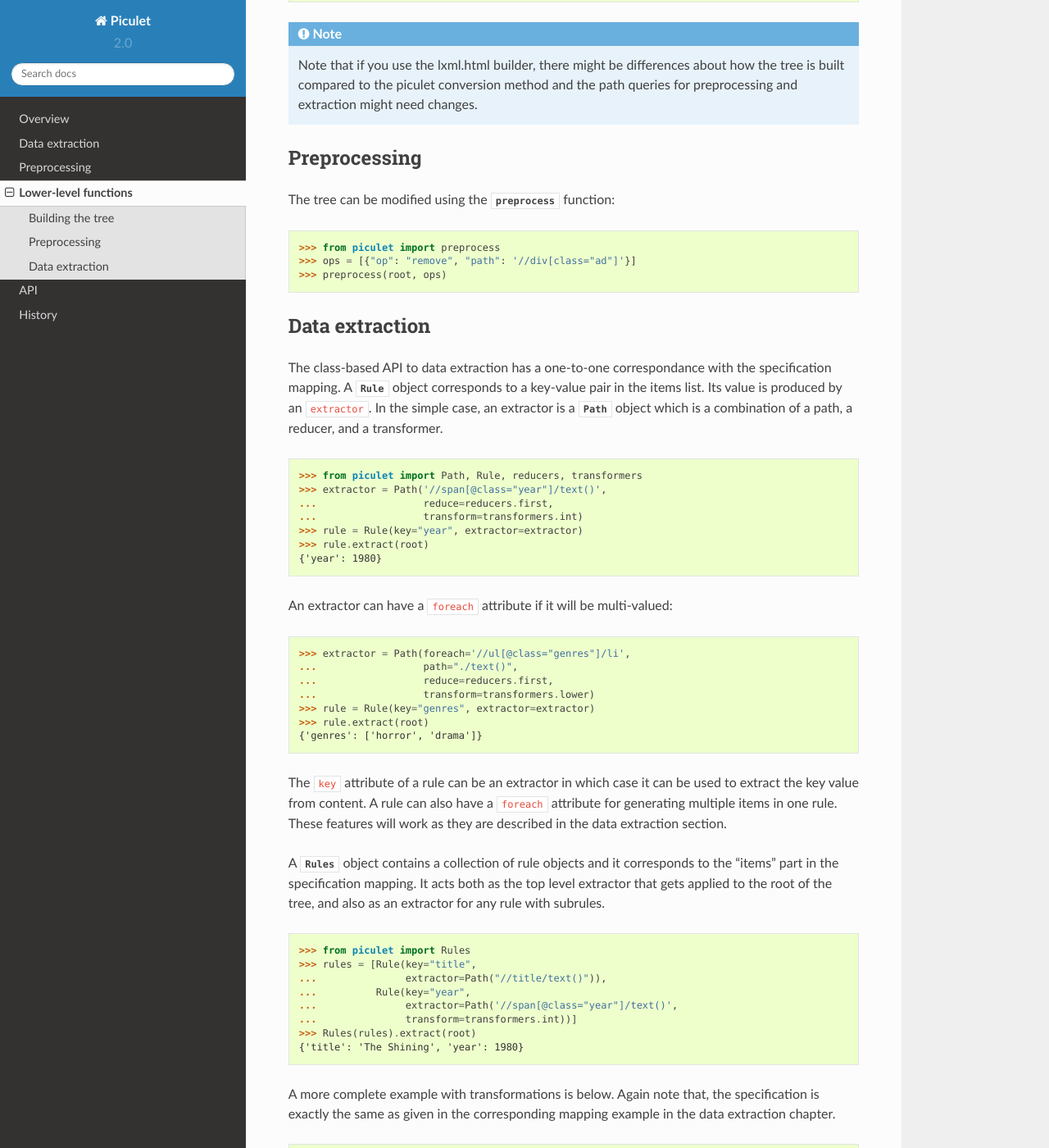
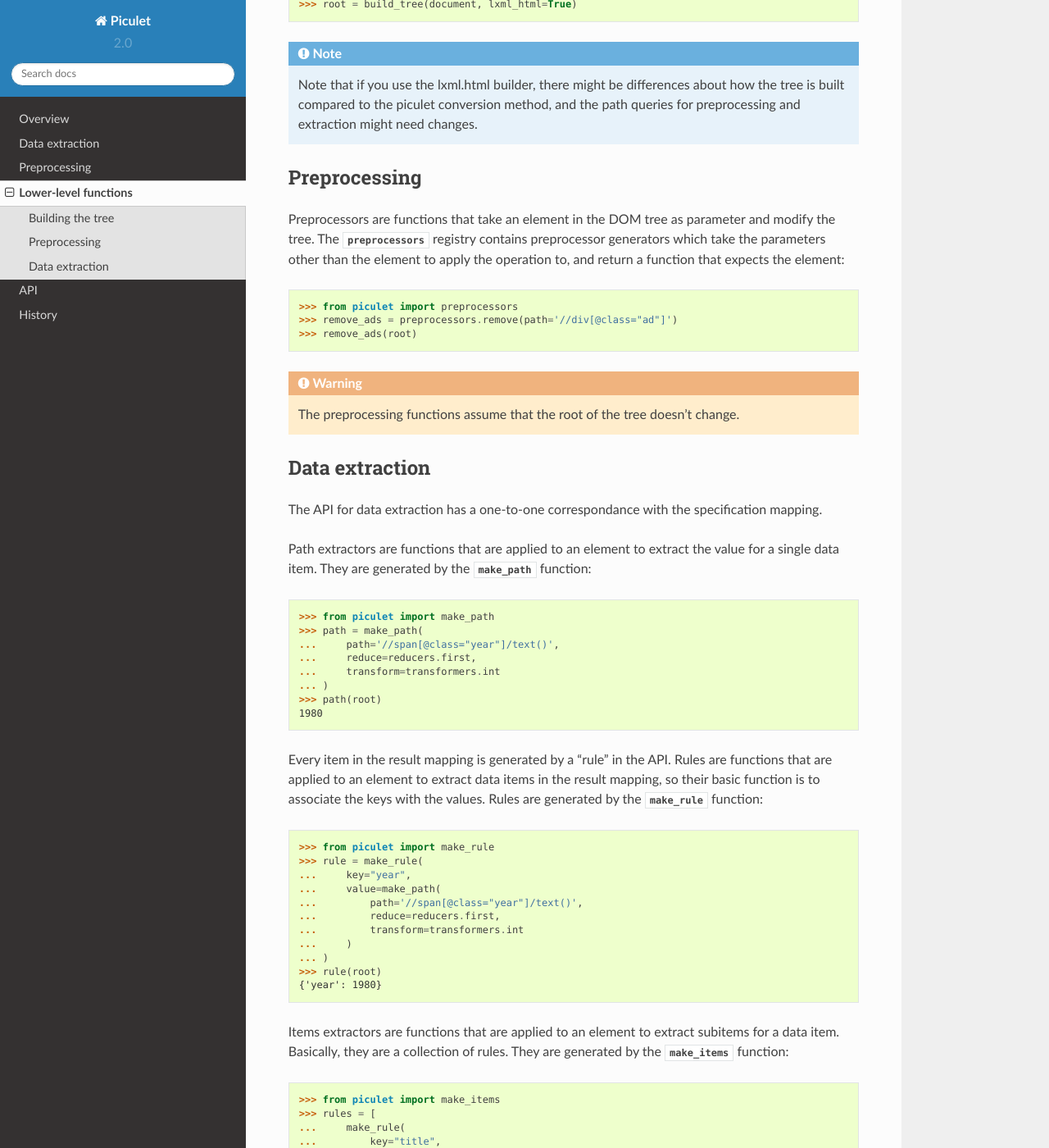
Before and after one commit to uyar/piculet, a Sphinx documentation site: the page built from docs/source/low-level.rst, in a window 1280 px wide and 1400 px high, scrolled down 828 px. Shown: the whole window at 82% size. Built offline with Sphinx 7.4.7 and the Read the Docs theme 2.0.0, drawn with Linux system fonts in a browser that asks for light colours; some of the changed text lies outside the part shown.

Commit message:
doc: Update low-level chapter for 2.0

```diff
--- a/docs/source/low-level.rst
+++ b/docs/source/low-level.rst
@@ -42,113 +42,190 @@ the tree without converting an HTML document into XHTML:
 
 .. note::
 
-   Note that if you use the lxml.html builder, there might be differences about
-   how the tree is built compared to the piculet conversion method and the path
-   queries for preprocessing and extraction might need changes.
+   Note that if you use the lxml.html builder, there might be differences
+   about how the tree is built compared to the piculet conversion method,
+   and the path queries for preprocessing and extraction might need changes.
 
 Preprocessing
 -------------
 
-The tree can be modified using the :func:`preprocess <piculet.preprocess>`
-function:
+Preprocessors are functions that take an element in the DOM tree as parameter
+and modify the tree.
+The :attr:`preprocessors <piculet.preprocessors>` registry contains
+preprocessor generators which take the parameters other than the element
+to apply the operation to, and return a function that expects the element:
 
 .. code-block:: python
 
-   >>> from piculet import preprocess
-   >>> ops = [{"op": "remove", "path": '//div[class="ad"]'}]
-   >>> preprocess(root, ops)
+   >>> from piculet import preprocessors
+   >>> remove_ads = preprocessors.remove(path='//div[@class="ad"]')
+   >>> remove_ads(root)
+
+.. warning::
+
+   The preprocessing functions assume that the root of the tree
+   doesn't change.
 
 Data extraction
 ---------------
 
-The class-based API to data extraction has a one-to-one correspondance
-with the specification mapping. A :class:`Rule <piculet.Rule>` object
-corresponds to a key-value pair in the items list. Its value is produced
-by an ``extractor``. In the simple case, an extractor is
-a :class:`Path <piculet.Path>` object which is a combination of a path,
-a reducer, and a transformer.
+The API for data extraction has a one-to-one correspondance
+with the specification mapping.
+
+Path extractors are functions that are applied to an element
+to extract the value for a single data item.
+They are generated by the :func:`make_path <piculet.make_path>` function:
 
 .. code-block:: python
 
-   >>> from piculet import Path, Rule, reducers, transformers
-   >>> extractor = Path('//span[@class="year"]/text()',
-   ...                  reduce=reducers.first,
-   ...                  transform=transformers.int)
-   >>> rule = Rule(key="year", extractor=extractor)
-   >>> rule.extract(root)
+   >>> from piculet import make_path
+   >>> path = make_path(
+   ...     path='//span[@class="year"]/text()',
+   ...     reduce=reducers.first,
+   ...     transform=transformers.int
+   ... )
+   >>> path(root)
+   1980
+
+Every item in the result mapping is generated by a "rule" in the API.
+Rules are functions that are applied to an element to extract
+data items in the result mapping, so their basic function is to associate
+the keys with the values.
+Rules are generated by the :func:`make_rule <piculet.make_rule>` function:
+
+.. code-block:: python
+
+   >>> from piculet import make_rule
+   >>> rule = make_rule(
+   ...     key="year",
+   ...     value=make_path(
+   ...         path='//span[@class="year"]/text()',
+   ...         reduce=reducers.first,
+   ...         transform=transformers.int
+   ...     )
+   ... )
+   >>> rule(root)
    {'year': 1980}
+
+Items extractors are functions that are applied to an element
+to extract subitems for a data item.
+Basically, they are a collection of rules.
+They are generated by the :func:`make_items <piculet.make_items>` function:
+
+.. code-block:: python
+
+   >>> from piculet import make_items
+   >>> rules = [
+   ...     make_rule(
+   ...         key="title",
+   ...         value=make_path(
+   ...             path="//title/text()",
+   ...             reduce=reducers.concat
+   ...         )
+   ...     ),
+   ...     make_rule(
+   ...         key="year",
+   ...         value=make_path(
+   ...             path='//span[@class="year"]/text()',
+   ...             reduce=reducers.first,
+   ...             transform=transformers.int
+   ...         )
+   ...     )
+   ... ]
+   >>> items = make_items(rules)
+   >>> items(root)
+   {'title': 'The Shining', 'year': 1980}
+
+
+Items extractors act both as the top level extractor that gets applied
+to the root of the tree, and also as an extractor for any rule with subitems.
+
+.. note::
+
+   If you like, you can use class-like syntax to be closer to Piculet v1.
+
+    .. code-block:: python
+
+       >>> from piculet import make_rule as Rule
+       >>> from piculet import make_path as Path
+       >>> from piculet import make_items as Items
 
 An extractor can have a ``foreach`` attribute if it will be multi-valued:
 
 .. code-block:: python
 
-   >>> extractor = Path(foreach='//ul[@class="genres"]/li',
-   ...                  path="./text()",
-   ...                  reduce=reducers.first,
-   ...                  transform=transformers.lower)
-   >>> rule = Rule(key="genres", extractor=extractor)
-   >>> rule.extract(root)
+   >>> rules = [
+   ...     make_rule(
+   ...         key="genres",
+   ...         value=make_path(
+   ...             foreach='//ul[@class="genres"]/li',
+   ...             path="./text()",
+   ...             reduce=reducers.first,
+   ...             transform=transformers.lower,
+   ...         )
+   ...     )
+   ... ]
+   >>> items = make_items(rules)
+   >>> items(root)
    {'genres': ['horror', 'drama']}
 
 The ``key`` attribute of a rule can be an extractor in which case it can be
-used to extract the key value from content. A rule can also have a ``foreach``
-attribute for generating multiple items in one rule. These features will work
-as they are described in the data extraction section.
+used to extract the key value from content.
+A rule can also have a ``foreach`` attribute for generating multiple items
+in one rule.
+These features will work as they are described in the data extraction section.
 
-A :class:`Rules <piculet.Rules>` object contains a collection of rule objects
-and it corresponds to the "items" part in the specification mapping. It acts
-both as the top level extractor that gets applied to the root of the tree,
-and also as an extractor for any rule with subrules.
-
-.. code-block:: python
-
-   >>> from piculet import Rules
-   >>> rules = [Rule(key="title",
-   ...               extractor=Path("//title/text()")),
-   ...          Rule(key="year",
-   ...               extractor=Path('//span[@class="year"]/text()',
-   ...               transform=transformers.int))]
-   >>> Rules(rules).extract(root)
-   {'title': 'The Shining', 'year': 1980}
-
-A more complete example with transformations is below. Again note that,
-the specification is exactly the same as given in the corresponding
-mapping example in the data extraction chapter.
+A more complete example with transformations is given below.
+Again note that the specification is exactly the same as given
+in the corresponding mapping example in the data extraction chapter.
 
 .. code-block:: python
 
    >>> rules = [
-   ...     Rule(key="cast",
-   ...          extractor=Rules(
-   ...              foreach='//table[@class="cast"]/tr',
-   ...              rules=[
-   ...                  Rule(key="name",
-   ...                       extractor=Path("./td[1]/a/text()")),
-   ...                  Rule(key="character",
-   ...                       extractor=Path("./td[2]/text()"))
+   ...     make_rule(
+   ...         key="cast",
+   ...         value=make_items(
+   ...             foreach='//table[@class="cast"]/tr',
+   ...             rules=[
+   ...                 make_rule(
+   ...                     key="name",
+   ...                     value=make_path("./td[1]/a/text()")
+   ...                 ),
+   ...                 make_rule(
+   ...                     key="character",
+   ...                     value=make_path("./td[2]/text()")
+   ...                 )
    ...              ],
    ...              transform=lambda x: "%(name)s as %(character)s" % x
-   ...          ))
+   ...         )
+   ...     )
    ... ]
-   >>> Rules(rules).extract(root)
+   >>> make_items(rules)(root)
    {'cast': ['Jack Nicholson as Jack Torrance',
      'Shelley Duvall as Wendy Torrance']}
 
-A rules object can have a ``section`` attribute as described in the data
-extraction chapter:
+A rule can have a ``section`` attribute as described in the data extraction
+chapter:
 
 .. code-block:: python
 
    >>> rules = [
-   ...     Rule(key="director",
-   ...          extractor=Rules(
-   ...              section='//div[@class="director"]//a',
-   ...              rules=[
-   ...                  Rule(key="name",
-   ...                       extractor=Path("./text()")),
-   ...                  Rule(key="link",
-   ...                       extractor=Path("./@href"))
-   ...              ]))
+   ...     make_rule(
+   ...         key="director",
+   ...         value=make_items(
+   ...             section='//div[@class="director"]//a',
+   ...             rules=[
+   ...                 make_rule(
+   ...                     key="name",
+   ...                     value=make_path("./text()")
+   ...                 ),
+   ...                 make_rule(
+   ...                     key="link",
+   ...                     value=make_path("./@href")
+   ...                 )
+   ...             ]
+   ...         )
+   ...     )
    ... ]
-   >>> Rules(rules).extract(root)
-   {'director': {'link': '/people/1', 'name': 'Stanley Kubrick'}}
+   >>> make_items(rules)(root)
+   {'director': {'name': 'Stanley Kubrick', 'link': '/people/1'}}
```
Also changed, not shown: other parts of docs/source/low-level.rst (+8 -8 lines).
